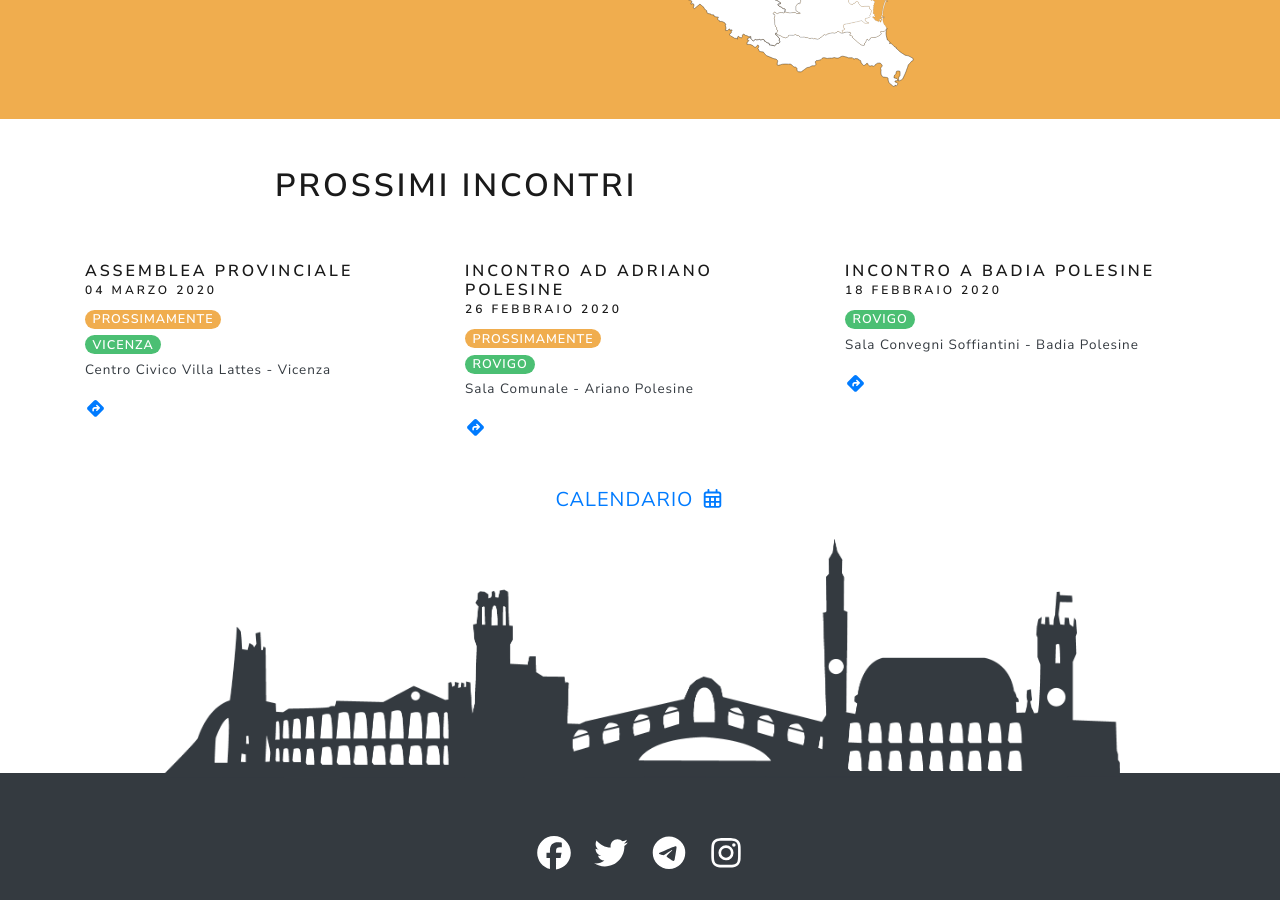
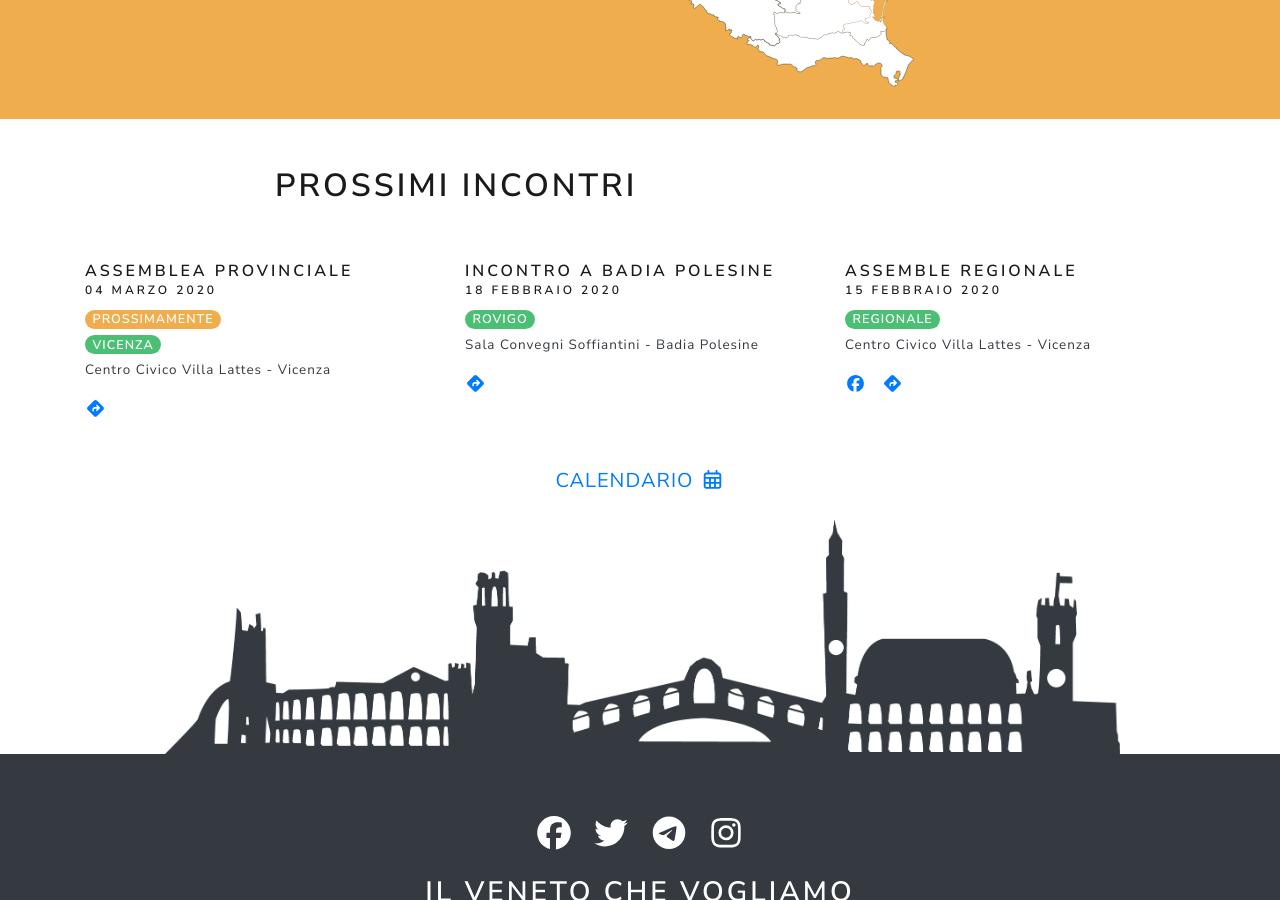
Before and after one commit to venetochevogliamo/venetochevogliamo.it, a Jekyll site: the page built from index.html, in a window 1280 px wide and 900 px high, scrolled down 1300 px. Built offline with Jekyll 4.4.1, drawn with Linux system fonts in a browser that asks for light colours; nearby versions of some CDN libraries; library files that are not in the unit come from our copies; comment, search, counter and statistics services are not loaded.

Commit message:
Update events.yml

```diff
--- a/_data/events.yml
+++ b/_data/events.yml
@@ -94,11 +94,6 @@
   provincia: Rovigo
   location: Sala Convegni Soffiantini - Badia Polesine
   indirizzo: Via Cigno, 109 Badia Polesine RO
-- date: 2020-02-26 21:00
-  name: Incontro ad Adriano Polesine
-  provincia: Rovigo
-  location: Sala Comunale - Ariano Polesine
-  indirizzo: Via Verdi - Adriano Polesine
 - date: 2020-02-08 11:00
   name: Aperitivo Informale
   provincia: Venezia
```
